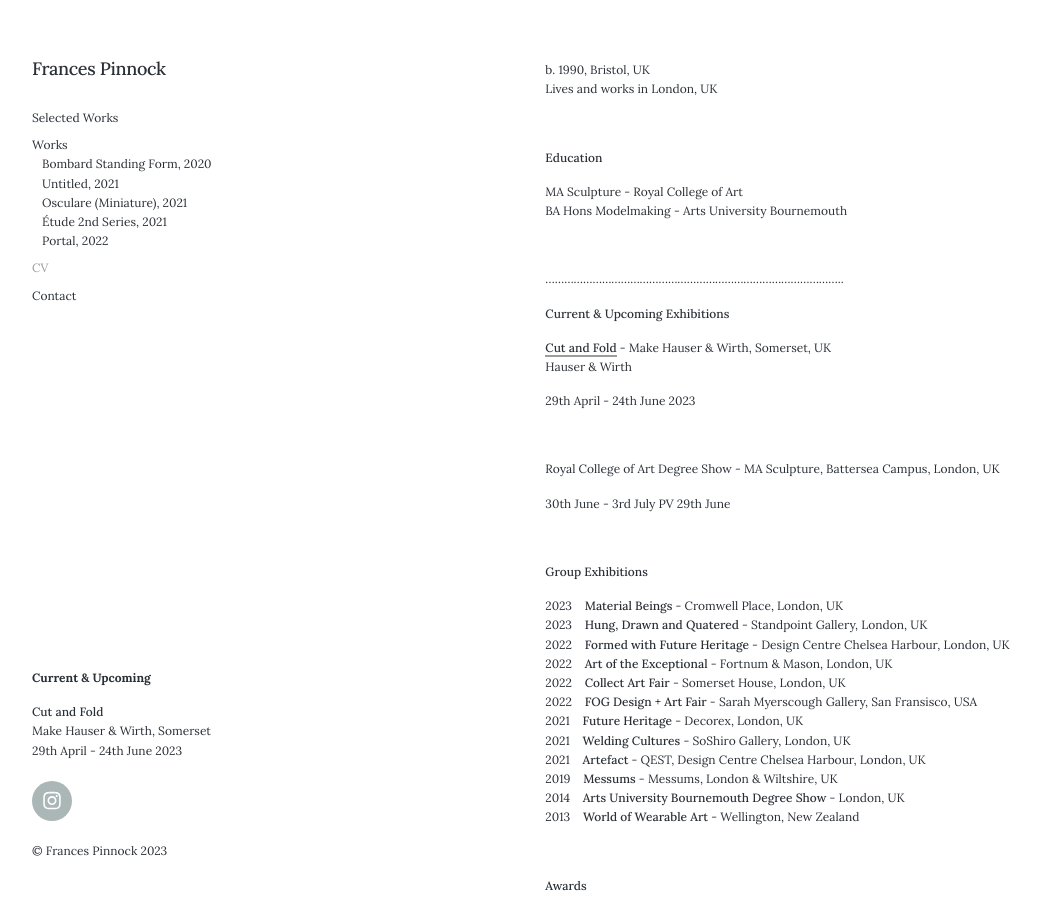
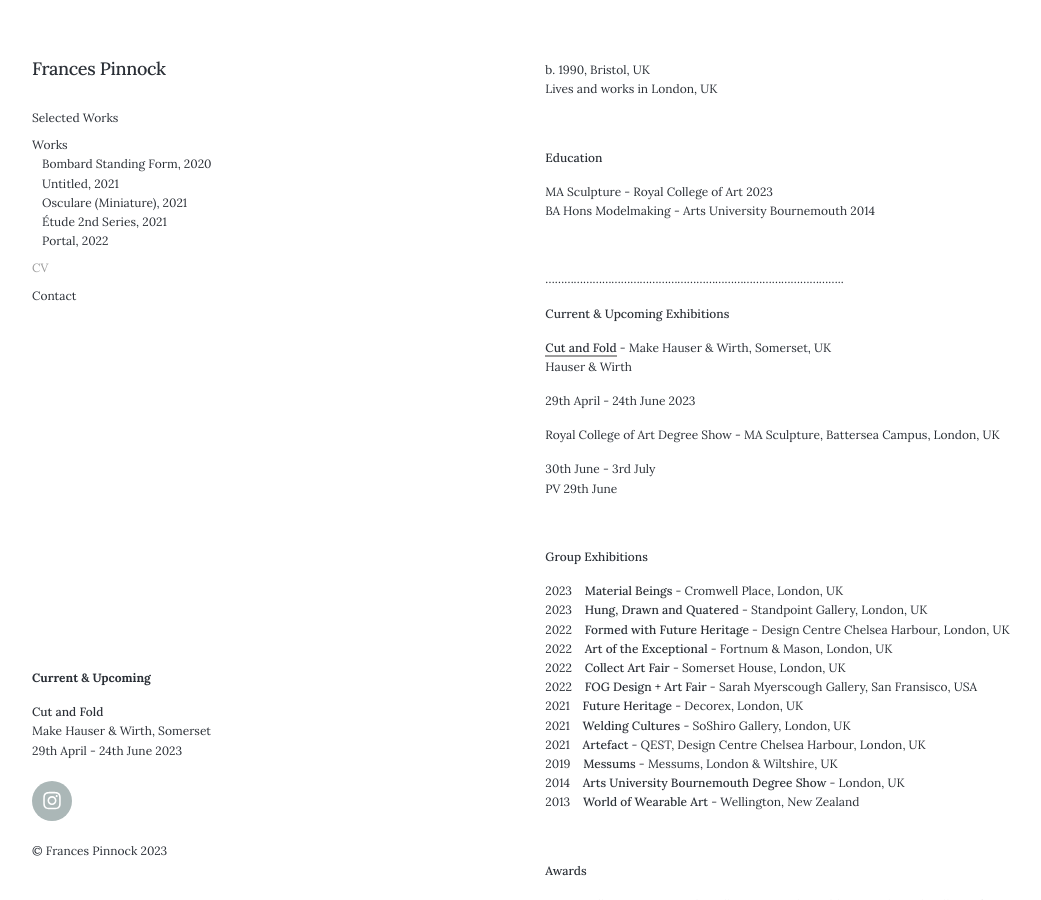
Before and after one commit to francespinnock/francespinnock.github.io, a Jekyll site: the page built from _pages/cv.md, in a window 1280 px wide and 900 px high. Shown: the whole window, without its empty margins (28-1069 px from the left). Built offline with Jekyll 4.4.1, drawn with Linux system fonts in a browser that asks for light colours; nearby versions of some CDN libraries.

Commit message:
Update cv.md

```diff
--- a/_pages/cv.md
+++ b/_pages/cv.md
@@ -11,8 +11,8 @@ Lives and works in London, UK
 
 **Education**
 
-MA Sculpture - Royal College of Art
-BA Hons Modelmaking - Arts University Bournemouth
+MA Sculpture - Royal College of Art 2023
+BA Hons Modelmaking - Arts University Bournemouth 2014
 
 <br />
 
@@ -27,7 +27,6 @@ Hauser & Wirth
 
 29th April - 24th June 2023
 
-<br />
 
 Royal College of Art Degree Show - MA Sculpture, Battersea Campus, London, UK
 
```
